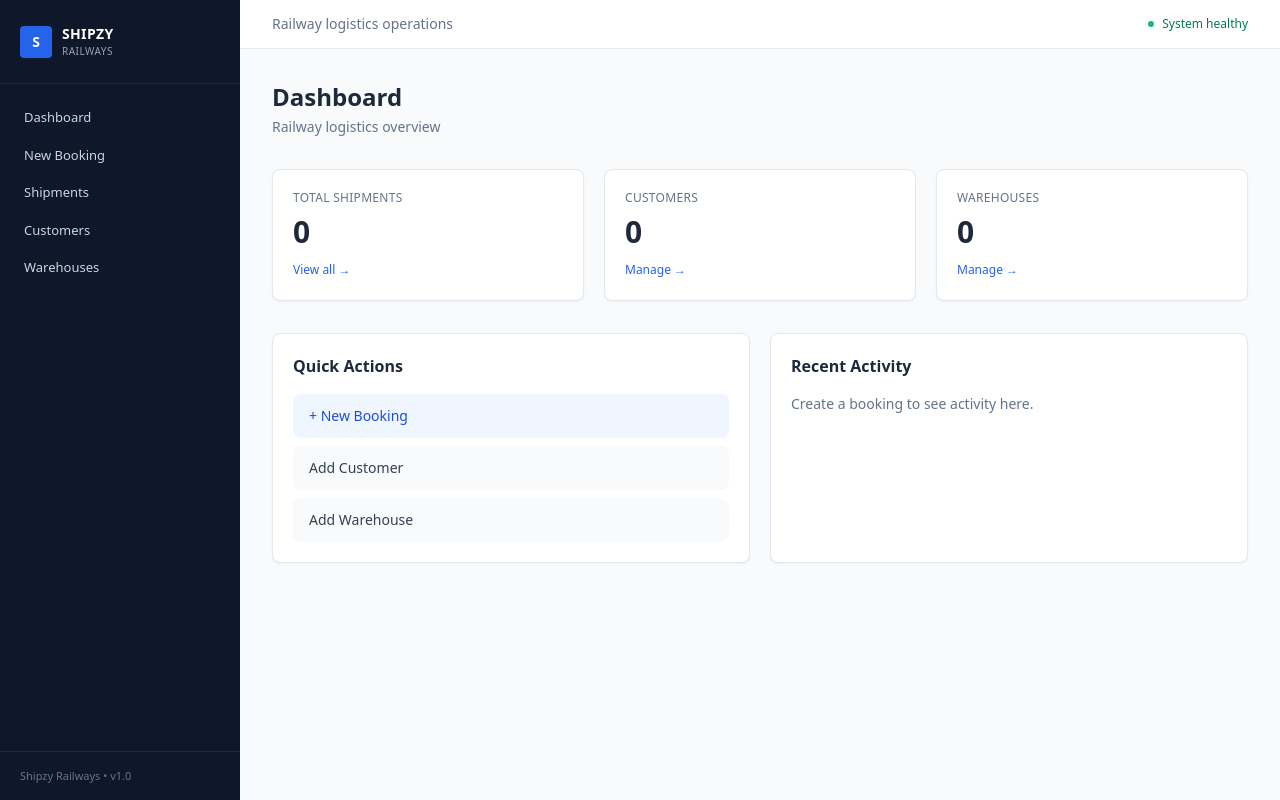
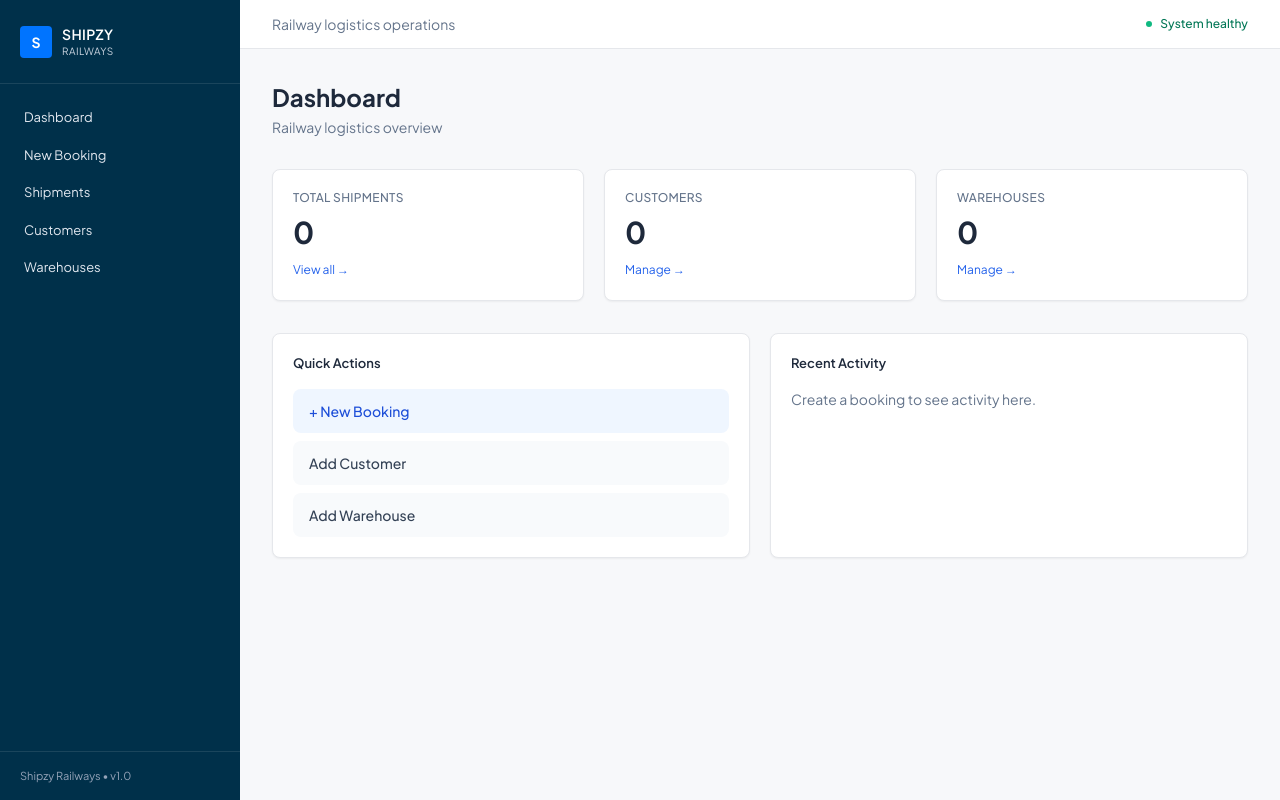
Before and after one commit to ab-shipzy/shipzy-railways, a Next.js app: page / in a window 1280 px wide. Built offline with nearby package versions, Linux system fonts and the light colour scheme; no server answers; the database is empty.

Commit message:
Match FTL design system: #0074ff brand, navy sidebar, Plus Jakarta Sans + JetBrains Mono

```diff
--- a/app/globals.css
+++ b/app/globals.css
@@ -2,17 +2,41 @@
 @tailwind components;
 @tailwind utilities;
 
+:root {
+  --brand: #0074ff;
+  --brand-deep: #0058c4;
+  --brand-soft: #e6f1ff;
+  --navy: #00304a;
+  --ink: #0f172a;
+  --ink-2: #334155;
+  --ink-3: #64748b;
+  --bg: #f7f8fa;
+  --surface: #ffffff;
+  --line: #e5e7eb;
+  --ok: #059669;
+  --ok-soft: #ecfdf5;
+}
+
+body {
+  font-family: 'Plus Jakarta Sans', ui-sans-serif, system-ui, sans-serif;
+  background: var(--bg);
+  color: var(--ink);
+  font-size: 13px;
+}
+
+.mono { font-family: 'JetBrains Mono', ui-monospace, monospace; }
+
 @layer components {
   .card {
-    @apply bg-white border border-slate-200 rounded-lg shadow-sm;
+    @apply bg-white border border-[#e5e7eb] rounded-lg shadow-sm;
   }
   .btn-primary {
-    @apply bg-blue-600 text-white px-4 py-2 rounded-md text-sm font-medium hover:bg-blue-700 transition;
+    @apply bg-[#0074ff] hover:bg-[#0058c4] text-white px-4 py-2 rounded-md text-sm font-semibold transition;
   }
   .btn-success {
-    @apply bg-emerald-600 text-white px-4 py-2 rounded-md text-sm font-medium hover:bg-emerald-700 transition;
+    @apply bg-emerald-600 hover:bg-emerald-700 text-white px-4 py-2 rounded-md text-sm font-medium transition;
   }
   .input {
-    @apply w-full border border-slate-300 rounded-md px-3 py-2 text-sm focus:outline-none focus:ring-2 focus:ring-blue-500 focus:border-blue-500;
+    @apply w-full border border-[#e5e7eb] rounded-md px-3 py-2 text-sm focus:outline-none focus:ring-2 focus:ring-[#0074ff]/30 focus:border-[#0074ff];
   }
 }
--- a/app/layout.js
+++ b/app/layout.js
@@ -9,31 +9,36 @@ export const metadata = {
 export default function RootLayout({ children }) {
   return (
     <html lang="en">
-      <body className="bg-slate-50 min-h-screen flex font-sans">
-        <aside className="w-60 bg-[#0f172a] text-slate-200 flex flex-col fixed h-full z-30">
-          <div className="px-5 py-6 border-b border-slate-800">
+      <head>
+        <link rel="preconnect" href="https://fonts.googleapis.com" />
+        <link rel="preconnect" href="https://fonts.gstatic.com" crossOrigin="anonymous" />
+        <link href="https://fonts.googleapis.com/css2?family=Plus+Jakarta+Sans:wght@400;500;600;700&family=JetBrains+Mono:wght@500;600&display=swap" rel="stylesheet" />
+      </head>
+      <body className="bg-[#f7f8fa] min-h-screen flex">
+        <aside className="w-60 bg-[#00304a] text-slate-200 flex flex-col fixed h-full z-30">
+          <div className="px-5 py-6 border-b border-white/10">
             <div className="flex items-center gap-2.5">
-              <div className="w-8 h-8 bg-blue-600 rounded flex items-center justify-center font-bold text-white text-sm">S</div>
+              <div className="w-8 h-8 bg-[#0074ff] rounded flex items-center justify-center font-bold text-white text-sm">S</div>
               <div>
                 <div className="text-sm font-semibold tracking-wide text-white">SHIPZY</div>
-                <div className="text-[10px] text-slate-400 uppercase tracking-wider">Railways</div>
+                <div className="text-[10px] text-slate-300 uppercase tracking-wider">Railways</div>
               </div>
             </div>
           </div>
           <nav className="flex-1 px-3 py-4 space-y-0.5 text-[13px]">
-            <Link href="/" className="flex items-center gap-2.5 px-3 py-2 rounded-md hover:bg-slate-800/70 transition text-slate-300 hover:text-white">Dashboard</Link>
-            <Link href="/booking" className="flex items-center gap-2.5 px-3 py-2 rounded-md hover:bg-slate-800/70 transition text-slate-300 hover:text-white">New Booking</Link>
-            <Link href="/shipments" className="flex items-center gap-2.5 px-3 py-2 rounded-md hover:bg-slate-800/70 transition text-slate-300 hover:text-white">Shipments</Link>
-            <Link href="/customers" className="flex items-center gap-2.5 px-3 py-2 rounded-md hover:bg-slate-800/70 transition text-slate-300 hover:text-white">Customers</Link>
-            <Link href="/warehouses" className="flex items-center gap-2.5 px-3 py-2 rounded-md hover:bg-slate-800/70 transition text-slate-300 hover:text-white">Warehouses</Link>
+            <Link href="/" className="flex items-center gap-2.5 px-3 py-2 rounded-md hover:bg-white/10 transition text-slate-200 hover:text-white">Dashboard</Link>
+            <Link href="/booking" className="flex items-center gap-2.5 px-3 py-2 rounded-md hover:bg-white/10 transition text-slate-200 hover:text-white">New Booking</Link>
+            <Link href="/shipments" className="flex items-center gap-2.5 px-3 py-2 rounded-md hover:bg-white/10 transition text-slate-200 hover:text-white">Shipments</Link>
+            <Link href="/customers" className="flex items-center gap-2.5 px-3 py-2 rounded-md hover:bg-white/10 transition text-slate-200 hover:text-white">Customers</Link>
+            <Link href="/warehouses" className="flex items-center gap-2.5 px-3 py-2 rounded-md hover:bg-white/10 transition text-slate-200 hover:text-white">Warehouses</Link>
           </nav>
-          <div className="px-5 py-4 text-[11px] text-slate-500 border-t border-slate-800">
+          <div className="px-5 py-4 text-[11px] text-slate-400 border-t border-white/10">
             Shipzy Railways • v1.0
           </div>
         </aside>
 
         <div className="flex-1 ml-60">
-          <header className="bg-white border-b border-slate-200 px-8 py-3.5 flex justify-between items-center sticky top-0 z-20">
+          <header className="bg-white border-b border-[#e5e7eb] px-8 py-3.5 flex justify-between items-center sticky top-0 z-20">
             <div className="text-sm text-slate-500">Railway logistics operations</div>
             <div className="flex items-center gap-2 text-xs">
               <span className="w-1.5 h-1.5 rounded-full bg-emerald-500"></span>
```
